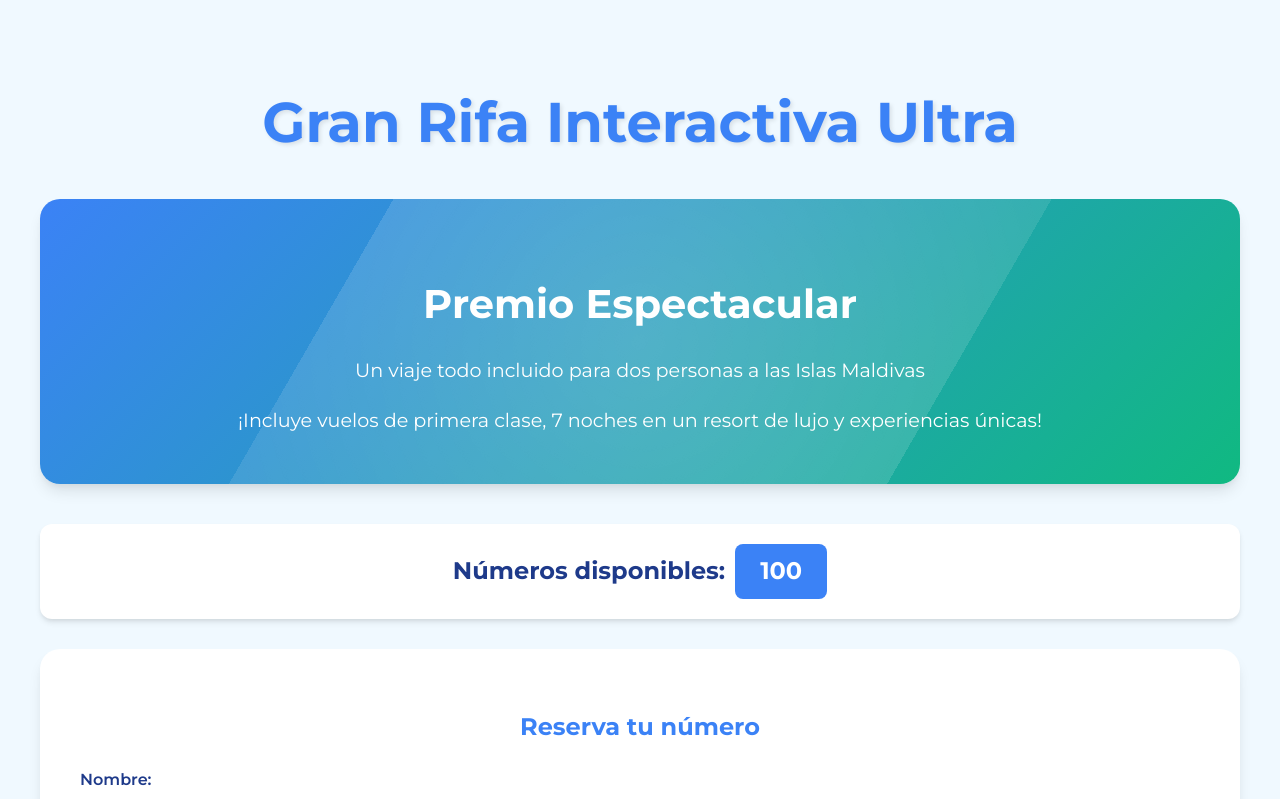
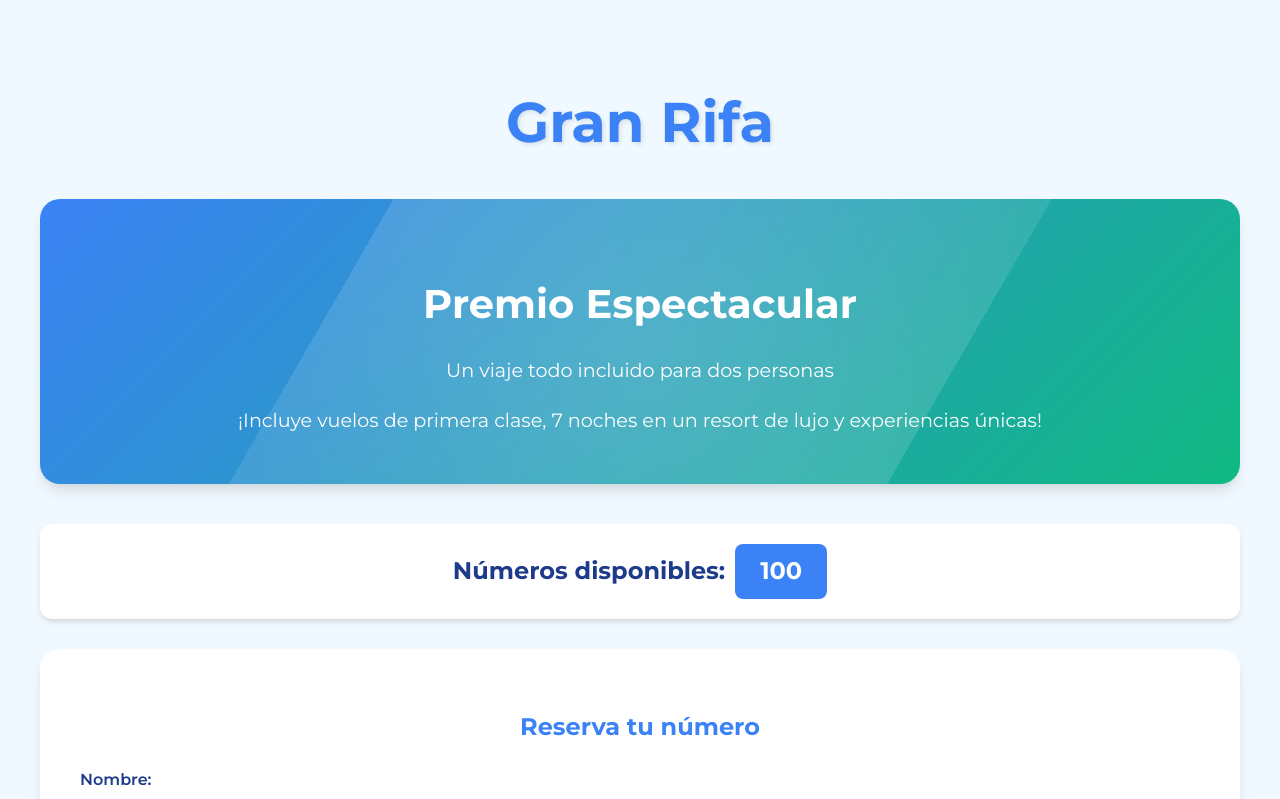
Before and after one commit to mariano444/rifas, a plain HTML site: page index.html in a window 1280 px wide. Shown: the top 799 px of the page. Drawn offline with nearby package versions, Linux system fonts and the light colour scheme.

Commit message:
Update index.html

```diff
--- a/index.html
+++ b/index.html
@@ -3,7 +3,7 @@
 <head>
     <meta charset="UTF-8">
     <meta name="viewport" content="width=device-width, initial-scale=1.0">
-    <title>Gran Rifa Interactiva Ultra</title>
+    <title>Gran Rifa</title>
     <script src="https://unpkg.com/vue@3/dist/vue.global.js"></script>
     <script src="https://unpkg.com/canvas-confetti@1.5.1/dist/confetti.browser.js"></script>
     <link href="https://fonts.googleapis.com/css2?family=Montserrat:wght@300;400;600;700&display=swap" rel="stylesheet">
@@ -290,10 +290,10 @@
 </head>
 <body>
     <div id="app" class="container">
-        <h1>Gran Rifa Interactiva Ultra</h1>
+        <h1>Gran Rifa</h1>
         <div class="prize-info">
             <h2>Premio Espectacular</h2>
-            <p>Un viaje todo incluido para dos personas a las Islas Maldivas</p>
+            <p>Un viaje todo incluido para dos personas</p>
             <p>¡Incluye vuelos de primera clase, 7 noches en un resort de lujo y experiencias únicas!</p>
         </div>
         <div class="live-counter">
```
